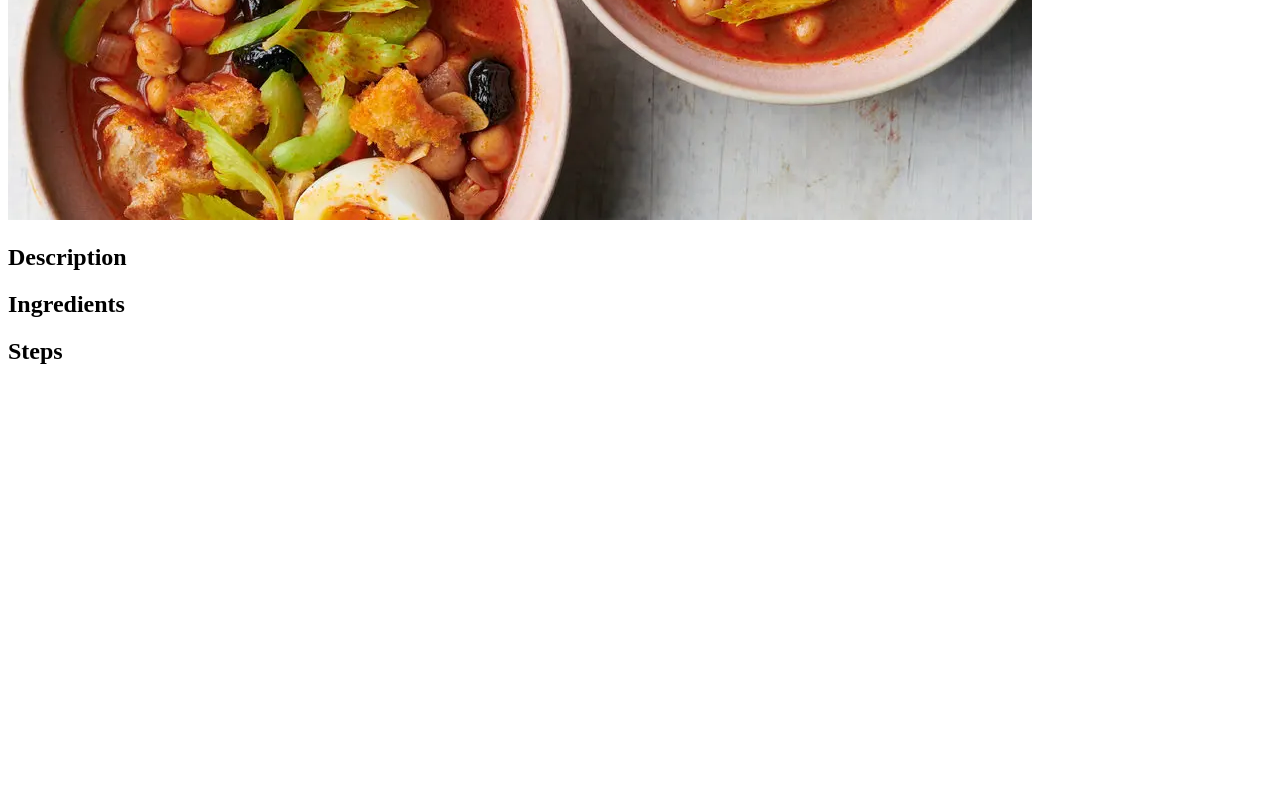
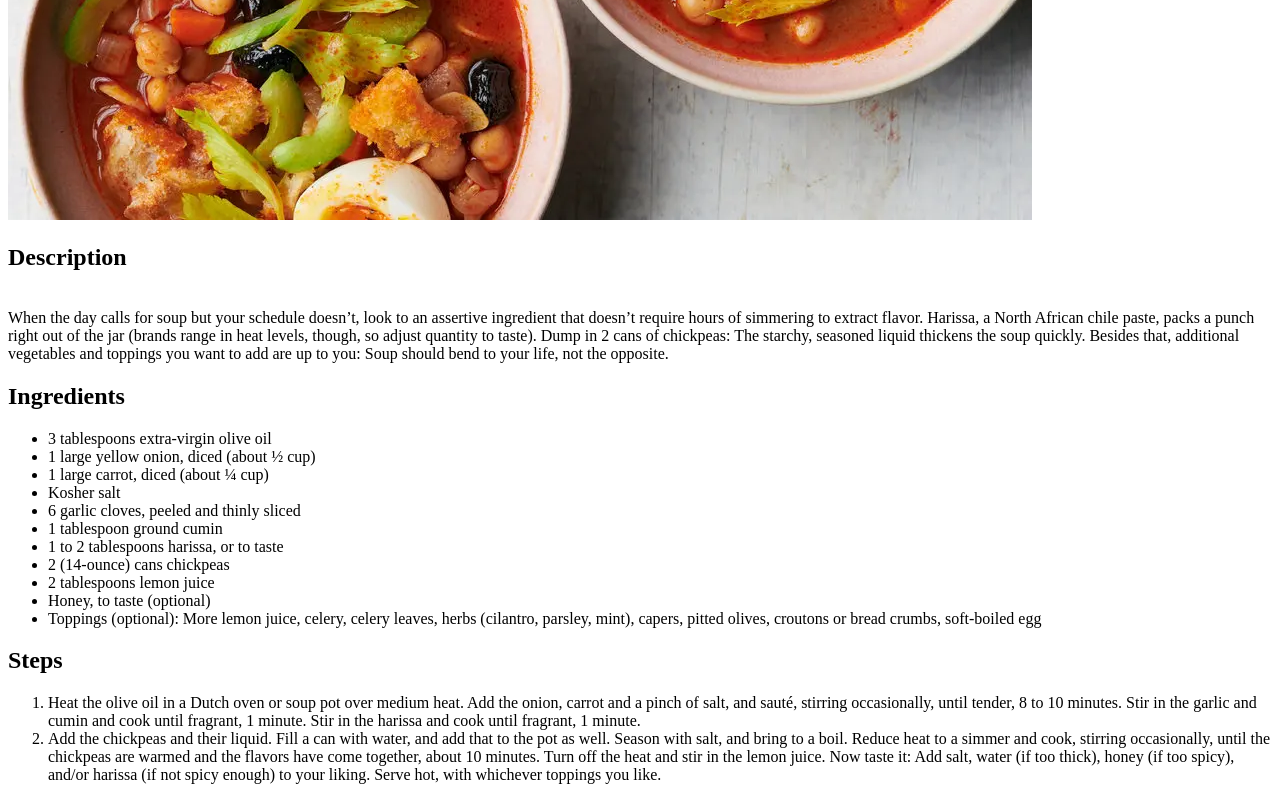
Before and after one commit to bustananas/odin-recipes, a plain HTML site: page recipes/chickpea-harissa-soup.html in a window 1280 px wide. Shown: the part 539-1339 px from the top of the page. Before the commit the page ends 924 px from the top, so only its background shows below. Drawn offline with Linux system fonts and the light colour scheme.

Commit message:
Add content to chickpea recipe subpage

```diff
--- a/recipes/chickpea-harissa-soup.html
+++ b/recipes/chickpea-harissa-soup.html
@@ -7,8 +7,26 @@
     <body>
         <h1>Chickpea Harissa Soup</h1>
         <img src="../images/as-harissa-soup-jumbo.webp" alt="Hearty, spicy soup with chickpeas">
-        <h2>Description</h2>
+        <h2>Description</h2><br>
+        When the day calls for soup but your schedule doesn’t, look to an assertive ingredient that doesn’t require hours of simmering to extract flavor. Harissa, a North African chile paste, packs a punch right out of the jar (brands range in heat levels, though, so adjust quantity to taste). Dump in 2 cans of chickpeas: The starchy, seasoned liquid thickens the soup quickly. Besides that, additional vegetables and toppings you want to add are up to you: Soup should bend to your life, not the opposite.
         <h2>Ingredients</h2>
+        <ul>
+            <li>3 tablespoons extra-virgin olive oil</li>
+            <li>1 large yellow onion, diced (about ½ cup)</li>
+            <li>1 large carrot, diced (about ¼ cup)</li>
+            <li>Kosher salt</li>
+            <li>6 garlic cloves, peeled and thinly sliced</li>
+            <li>1 tablespoon ground cumin</li>
+            <li>1 to 2 tablespoons harissa, or to taste</li>
+            <li>2 (14-ounce) cans chickpeas</li>
+            <li>2 tablespoons lemon juice</li>
+            <li>Honey, to taste (optional)</li>
+            <li>Toppings (optional): More lemon juice, celery, celery leaves, herbs (cilantro, parsley, mint), capers, pitted olives, croutons or bread crumbs, soft-boiled egg</li>
+        </ul>
         <h2>Steps</h2>
+        <ol>
+            <li>Heat the olive oil in a Dutch oven or soup pot over medium heat. Add the onion, carrot and a pinch of salt, and sauté, stirring occasionally, until tender, 8 to 10 minutes. Stir in the garlic and cumin and cook until fragrant, 1 minute. Stir in the harissa and cook until fragrant, 1 minute.</li>
+            <li>Add the chickpeas and their liquid. Fill a can with water, and add that to the pot as well. Season with salt, and bring to a boil. Reduce heat to a simmer and cook, stirring occasionally, until the chickpeas are warmed and the flavors have come together, about 10 minutes. Turn off the heat and stir in the lemon juice. Now taste it: Add salt, water (if too thick), honey (if too spicy), and/or harissa (if not spicy enough) to your liking. Serve hot, with whichever toppings you like.</li>
+        </ol>
     </body>
 </html>
```
